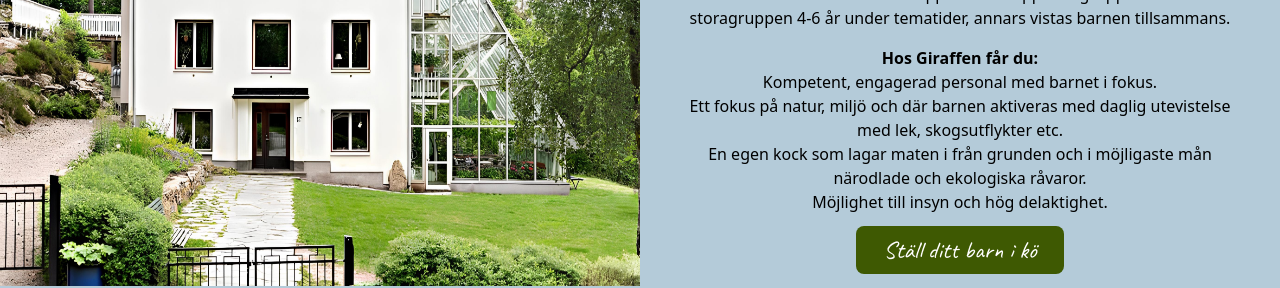
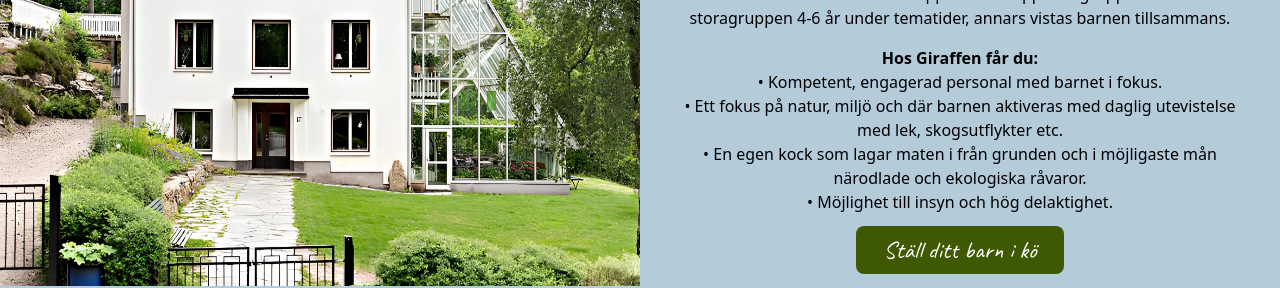
Before and after one commit to dannebrob/giraffen, a Next.js app: page / in a window 1280 px wide. Shown: the part 406-694 px from the top of the page. Built offline with nearby package versions, Linux system fonts and the light colour scheme.

Commit message:
Refactor flexbox classes in Item components

```diff
--- a/src/components/Hero.js
+++ b/src/components/Hero.js
@@ -35,10 +35,10 @@ export const Hero = () => {
 
             <p className='pt-4 font-bold'>Hos Giraffen får du:</p>
             <ul>
-                <li>Kompetent, engagerad personal med barnet i fokus.</li>
-                <li>Ett fokus på natur, miljö och där barnen aktiveras med daglig utevistelse med lek, skogsutflykter etc.</li>
-                <li>En egen kock som lagar maten i från grunden och i möjligaste mån närodlade och ekologiska råvaror.</li>
-                <li>Möjlighet till insyn och hög delaktighet.</li>
+                <li>• Kompetent, engagerad personal med barnet i fokus.</li>
+                <li>• Ett fokus på natur, miljö och där barnen aktiveras med daglig utevistelse med lek, skogsutflykter etc.</li>
+                <li>• En egen kock som lagar maten i från grunden och i möjligaste mån närodlade och ekologiska råvaror.</li>
+                <li>• Möjlighet till insyn och hög delaktighet.</li>
             </ul>
             <Link href="/kontakt" className={`p-2 bg-green w-52 m-3 text-center rounded-lg text-2xl text-white ${caveat.className}`}>Ställ ditt barn i kö</Link>
             </div>
--- a/src/components/display/Item_1.js
+++ b/src/components/display/Item_1.js
@@ -19,7 +19,7 @@ export const Item1 = () => {
 
   return (
     <div className='bg-lightSand flex flex-col w-full p-8 md:flex-wrap md:flex-row'>
-        <div className='md:w-6/12 md:flex md:items-center md:justify-center'>
+        <div className='md:w-6/12 flex items-center justify-center'>
         <Image
             src={item.src}
             width={800}
--- a/src/components/display/Item_2.js
+++ b/src/components/display/Item_2.js
@@ -17,7 +17,7 @@ const caveat = Caveat({
 export const Item2 = () => {
   return (
     <div className='flex flex-col w-full p-8 md:flex-wrap md:flex-row md:flex-row-reverse justify-center'>
-        <div className='md:w-6/12 md:flex md:items-center md:justify-center'>
+        <div className='md:w-6/12 flex items-center justify-center'>
         <Image
             src={item.src}
             width={800}
--- a/src/components/display/Item_3.js
+++ b/src/components/display/Item_3.js
@@ -17,7 +17,7 @@ const caveat = Caveat({
 export const Item3 = () => {
   return (
     <div className='bg-lightSand flex flex-col w-full p-8 md:flex-wrap md:flex-row justify-center'>
-        <div className='md:w-6/12 md:flex md:items-center md:justify-center'>
+        <div className='md:w-6/12 flex items-center justify-center'>
         <Image
             src={item.src}
             width={800}
--- a/src/components/display/Item_4.js
+++ b/src/components/display/Item_4.js
@@ -17,7 +17,7 @@ const caveat = Caveat({
 export const Item4 = () => {
     return (
         <div className='flex flex-col w-full p-8 md:flex-wrap md:flex-row md:flex-row-reverse justify-center'>
-            <div className='md:w-6/12 md:flex md:items-center md:justify-center'>
+            <div className='md:w-6/12 flex items-center justify-center'>
             <Image
                 src={item.src}
                 width={800}
```
